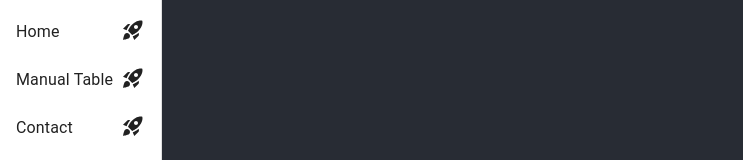
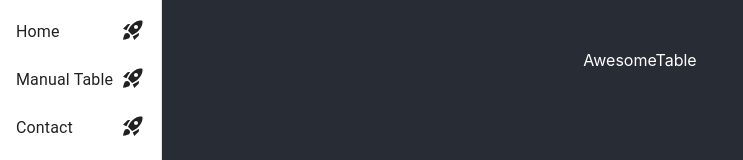
Before and after one commit to AlitalipSever/rb3-coding-challenge-sever, a React (Create React App) app: page / in a window 1280 px wide. Both pictures are taken after a click on the item "Manual Table". Shown: the top 160 px of the page, without its empty margins (0-743 px from the left). Built offline with nearby package versions, Linux system fonts and the light colour scheme; no server answers.

Commit message:
task-005: feat: AwesomeTable component added

```diff
--- /dev/null
+++ b/src/components/AwesomeTable/index.tsx
@@ -0,0 +1,9 @@
+import {FC} from 'react';
+
+type Props = {};
+
+const AwesomeTable: FC<Props> = ({}) => {
+  return <div>AwesomeTable</div>;
+};
+
+export default AwesomeTable;
--- a/src/containers/Navigation/index.tsx
+++ b/src/containers/Navigation/index.tsx
@@ -7,7 +7,7 @@ import {useState} from 'react';
 import RocketLaunchIcon from '@mui/icons-material/RocketLaunch';
 import Box from '@mui/material/Box';
 import HomePage from '../../pages/Home';
-import ManualTable from '../../pages/ManualTable';
+import ManualPage from '../../pages/Manual';
 
 interface MenuItem {
   label: string;
@@ -44,7 +44,7 @@ const Navigation: React.FC = () => {
       </Drawer>
       <main>
         {currentPage === 'Home' && <HomePage />}
-        {currentPage === 'Manual Table' && <ManualTable />}
+        {currentPage === 'Manual Table' && <ManualPage />}
       </main>
     </div>
   );
--- /dev/null
+++ b/src/pages/Manual/index.tsx
@@ -0,0 +1,18 @@
+import {FC, useState} from 'react';
+import {Container} from '@mui/material';
+import useGetData from '../../hooks/useGetData';
+import {ArrayOfSerializedData} from '../../utils/serializeData';
+import AwesomeTable from '../../components/AwesomeTable';
+
+type Props = {};
+const ManualPage: FC<Props> = ({}) => {
+  const {fetchPage, data, loading} = useGetData();
+  const [serializedData, setSerializedData] = useState<ArrayOfSerializedData>([]);
+  return (
+    <Container>
+      <AwesomeTable />
+    </Container>
+  );
+};
+
+export default ManualPage;
--- a/src/pages/ManualTable/index.tsx
+++ /dev/null
@@ -1,14 +0,0 @@
-import {FC} from 'react';
-import {Container} from '@mui/material';
-import Table from '../../components/Table';
-
-type Props = {};
-const ManualTable: FC<Props> = ({}) => {
-  return (
-    <Container>
-      <Table />
-    </Container>
-  );
-};
-
-export default ManualTable;
```
